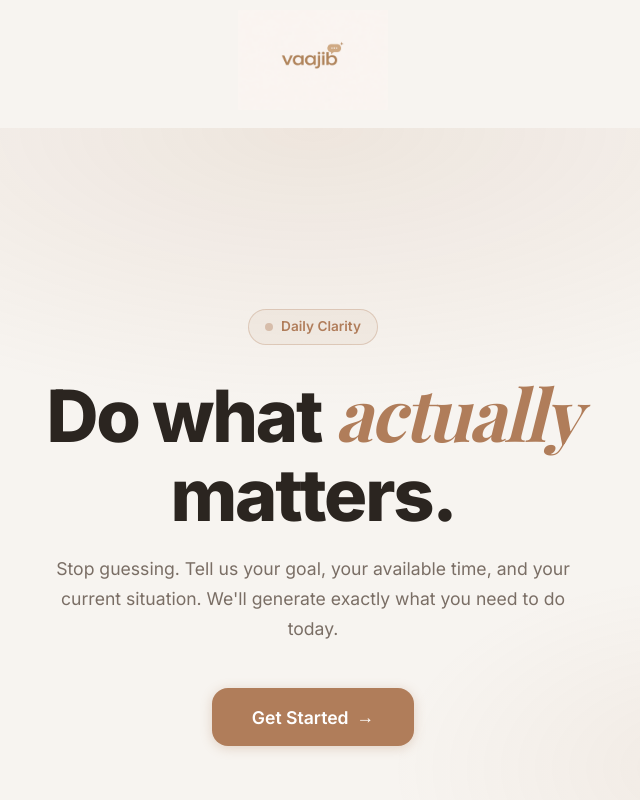
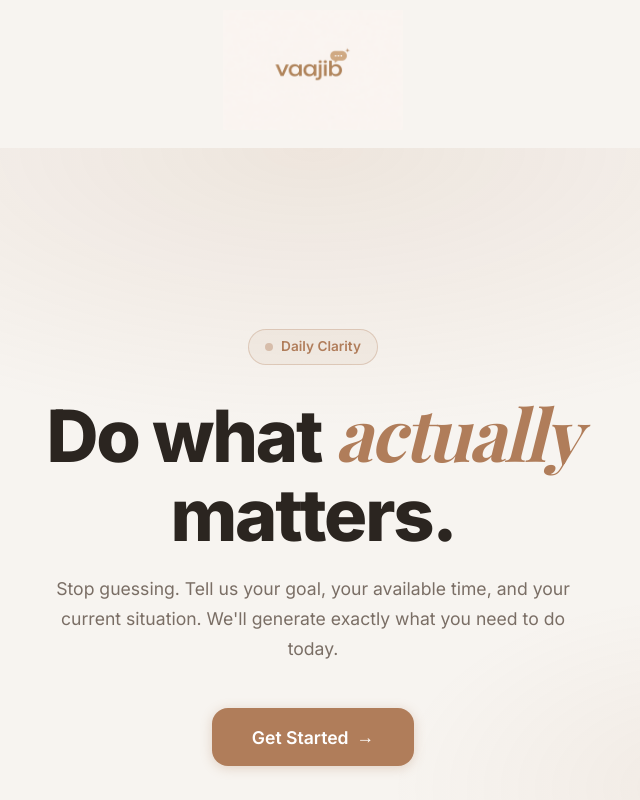
Before and after one commit to MirAli28/abc, a website: page index.html in a window 1280 px wide. Shown: the top 800 px of the page, without its empty margins (327-967 px from the left). Drawn offline with nearby package versions, Linux system fonts and the light colour scheme; a web font is replaced by a local one.

Commit message:
Update index.html

```diff
--- a/index.html
+++ b/index.html
@@ -606,7 +606,7 @@
 <body>
 
   <div style="padding: 10px 0; text-align: center;">
-    <img src="vaajib.png" alt="vaajib logo" style="height:100px;">
+    <img src="vaajib.png" alt="vaajib logo" style="height:120px;">
   </div>
 
   <!-- =========================
```
